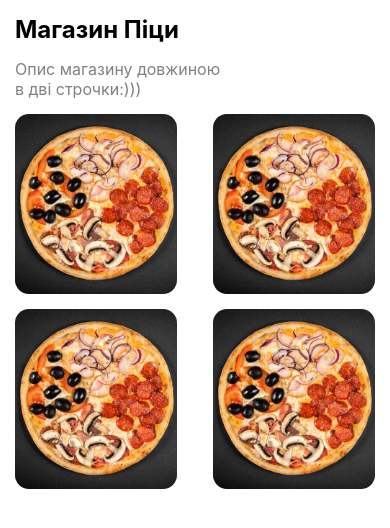
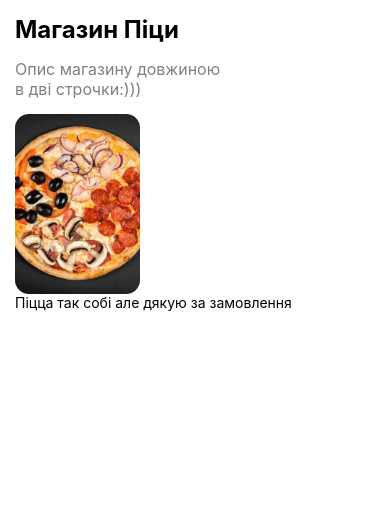
Before and after one commit to nazariikekosh/n.k_ReactNative-pizzaTest, a React Native app in the folder PizzaTestJs/: screen / in a window 390 px wide. Shown: the top 528 px of the page. Built offline with nearby package versions, Linux system fonts and the light colour scheme.

Commit message:
add card

```diff
--- a/PizzaTestJs/App.js
+++ b/PizzaTestJs/App.js
@@ -1,5 +1,6 @@
 import { SafeAreaView, ScrollView, StatusBar, StyleSheet, Text, View, Image } from  'react-native';
 import React from 'react';
+import { CardItem } from './src/components/CardItem';
 
 
 const App = () => {
@@ -14,10 +15,7 @@ const App = () => {
             Опис магазину довжиною {'\n'}в дві строчки:)))
           </Text>
           <View style={styles.imgContainer}>
-          <Image style={styles.image} source={require('./assets/image/pizza.jpg')}/>
-          <Image style={styles.image} source={require('./assets/image/pizza.jpg')}/>
-          <Image style={styles.image} source={require('./assets/image/pizza.jpg')}/>
-          <Image style={styles.image} source={require('./assets/image/pizza.jpg')}/>
+            <CardItem text={'Піцца так собі але дякую за замовлення'} img={require('./assets/image/pizza.jpg')} />
           </View>
         </View>
       </SafeAreaView>
--- /dev/null
+++ b/PizzaTestJs/src/components/CardItem.js
@@ -0,0 +1,24 @@
+import React from "react";
+import { TouchableOpacity, Image, Text, StyleSheet} from "react-native";
+
+
+export const CardItem =({text, img}) => {
+
+    return(
+        <TouchableOpacity>
+            <Image style={styles.image} source={require('../../assets/image/pizza.jpg')} />
+            <Text>{text}</Text>
+        </TouchableOpacity>
+    )
+}
+
+
+const styles = StyleSheet.create({
+    image: {
+      marginTop: 15,
+      width: '45%',
+      height: 180,
+      borderRadius: 14,
+    },
+
+  });
```
